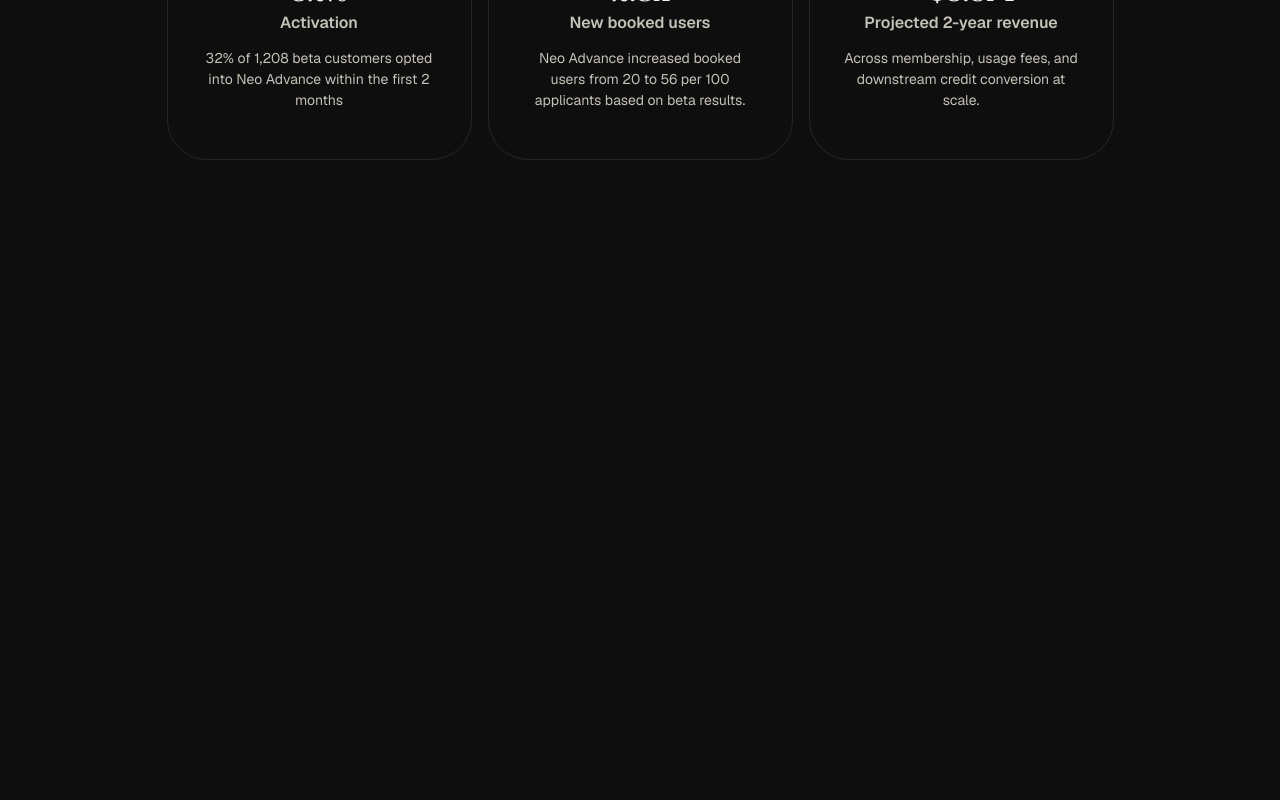
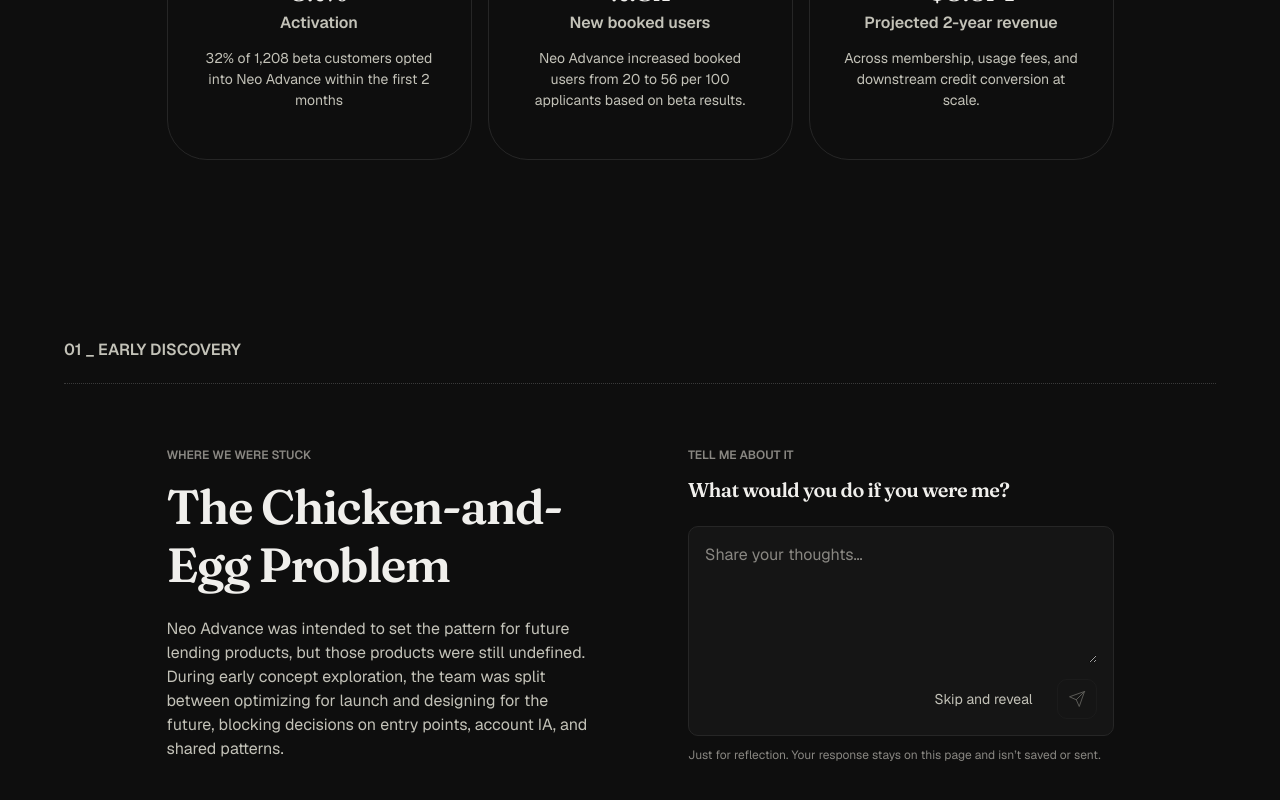
Before and after one commit to PeacePeach/Portfolio-2026, a Next.js app: page /work/neo-advance in a window 1280 px wide. Shown: the part 2422-3222 px from the top of the page. Before the commit the page ends 2582 px from the top, so only its background shows below. Built offline with nearby package versions, Linux system fonts and the light colour scheme.

Commit message:
Add gated Neo Advance early discovery story

```diff
--- a/src/app/work/[slug]/page.tsx
+++ b/src/app/work/[slug]/page.tsx
@@ -7,6 +7,7 @@
 import { NeoCaseIntro } from "@/components/case-study/neo-advance/NeoCaseIntro";
 import { NeoHowItWorks } from "@/components/case-study/neo-advance/NeoHowItWorks";
 import { NeoImpact } from "@/components/case-study/neo-advance/NeoImpact";
+import { NeoEarlyDiscovery } from "@/components/case-study/neo-advance/NeoEarlyDiscovery";
 import { ScrollReveal } from "@/components/ui/ScrollReveal";
 import { getProject, getProjects } from "@/content";
 import { site } from "@/content/site";
@@ -88,6 +89,7 @@
             <NeoHowItWorks className="mt-24" />
             <ScrollReveal as="hr" className="mt-24 border-line" />
             <NeoImpact className="mt-24" />
+            <NeoEarlyDiscovery />
           </NeoCaseIntro>
         </main>
       </>
--- /dev/null
+++ b/src/components/case-study/neo-advance/NeoEarlyDiscovery.tsx
@@ -0,0 +1,178 @@
+"use client";
+
+import { useEffect, useRef, useState } from "react";
+import { AnimatePresence, motion, useReducedMotion } from "motion/react";
+import { Send } from "react-feather";
+import { ScrollReveal } from "@/components/ui/ScrollReveal";
+import { duration, swap } from "@/design/motion";
+
+type Stage = "prompt" | "loading" | "resolved";
+
+// This outline trace is specific to the story's thinking indicator.
+const hOutline = "M12 8H28V32H52V8H68V72H52V48H28V72H12Z";
+const thinkingDuration = duration.image + duration.base;
+
+export function NeoEarlyDiscovery() {
+  const reduce = useReducedMotion();
+  const [response, setResponse] = useState("");
+  const [stage, setStage] = useState<Stage>("prompt");
+  const resolution = useRef<HTMLHeadingElement>(null);
+  const loading = useRef<HTMLDivElement>(null);
+
+  useEffect(() => {
+    if (stage !== "loading") return;
+    const timer = window.setTimeout(
+      () => setStage("resolved"),
+      (reduce ? duration.fast * 3 : thinkingDuration) * 1000,
+    );
+    return () => window.clearTimeout(timer);
+  }, [stage, reduce]);
+
+  const enter = reduce ? { duration: duration.fast } : swap.enter;
+  const exit = reduce ? { duration: duration.fast } : swap.exit;
+  const offset = reduce ? 0 : swap.offset;
+
+  function reveal() {
+    if (stage === "prompt") setStage("loading");
+  }
+
+  return (
+    <section aria-labelledby="neo-discovery" className="mt-(--spacing-section) pb-24">
+      <ScrollReveal>
+        <h2 id="neo-discovery" className="type-label-l text-secondary">01 _ EARLY DISCOVERY</h2>
+      </ScrollReveal>
+      <ScrollReveal as="hr" delay={0.12} className="mt-6 border-0 border-t border-dotted border-line-strong" />
+
+      <div className="mx-auto mt-16 grid max-w-[59.1875rem] grid-cols-1 gap-12 lg:grid-cols-2 lg:gap-24">
+        <div>
+          <ScrollReveal>
+            <p className="type-label-s text-tertiary">WHERE WE WERE STUCK</p>
+          </ScrollReveal>
+          <ScrollReveal delay={0.12}>
+            <h3 className="mt-4 type-display-s text-primary">The Chicken-and-Egg Problem</h3>
+          </ScrollReveal>
+          <ScrollReveal delay={0.24}>
+            <p className="mt-6 type-body-m text-secondary">
+              Neo Advance was intended to set the pattern for future lending products, but those products were still undefined. During early concept exploration, the team was split between optimizing for launch and designing for the future, blocking decisions on entry points, account IA, and shared patterns.
+            </p>
+          </ScrollReveal>
+        </div>
+
+        <ScrollReveal delay={0.36} className="min-w-0">
+          {/* The same slot holds the prompt, thinking state and resolution. */}
+          <div className="min-h-[26rem]">
+            <AnimatePresence mode="wait" initial={false}>
+              {stage === "prompt" ? (
+                <motion.form
+                  key="prompt"
+                  initial={{ opacity: 1 }}
+                  exit={{ opacity: 0, y: -offset, transition: exit }}
+                  onSubmit={(event) => {
+                    event.preventDefault();
+                    if (response.trim()) reveal();
+                  }}
+                >
+                  <p className="type-label-s text-tertiary">TELL ME ABOUT IT</p>
+                  <label htmlFor="neo-discovery-response" className="mt-4 block type-display-xs text-primary">
+                    What would you do if you were me?
+                  </label>
+                  <div className="mt-6 rounded-[10px] border border-line bg-card p-4 transition-colors duration-(--duration-base) ease-out-expo hover:border-line-strong focus-within:border-ink">
+                    <textarea
+                      id="neo-discovery-response"
+                      value={response}
+                      onChange={(event) => setResponse(event.target.value)}
+                      onKeyDown={(event) => {
+                        if ((event.metaKey || event.ctrlKey) && event.key === "Enter" && !event.nativeEvent.isComposing) {
+                          event.preventDefault();
+                          if (response.trim()) reveal();
+                        }
+                      }}
+                      aria-describedby="neo-response-privacy"
+                      rows={5}
+                      placeholder="Share your thoughts…"
+                      className="block w-full resize-y bg-transparent type-body-m text-primary placeholder:text-tertiary"
+                    />
+                    <div className="mt-4 flex items-center justify-end gap-6">
+                      <button
+                        type="button"
+                        onClick={reveal}
+                        className="hover-underline cursor-pointer type-body-s text-secondary transition-colors duration-(--duration-base) ease-out-expo hover:text-primary"
+                      >
+                        Skip and reveal
+                      </button>
+                      <button
+                        type="submit"
+                        disabled={!response.trim()}
+                        aria-label="Send response and reveal the story"
+                        className="flex size-10 cursor-pointer items-center justify-center rounded-[10px] border border-line bg-card text-secondary transition-colors duration-(--duration-base) ease-out-expo hover:bg-card-hover hover:text-primary active:scale-90 disabled:cursor-not-allowed disabled:opacity-40 disabled:hover:bg-card disabled:hover:text-secondary"
+                      >
+                        <Send size={18} strokeWidth={1.33} aria-hidden />
+                      </button>
+                    </div>
+                  </div>
+                  <p id="neo-response-privacy" className="mt-3 type-body-xs text-tertiary">
+                    Just for reflection. Your response stays on this page and isn’t saved or sent.
+                  </p>
+                </motion.form>
+              ) : stage === "loading" ? (
+                <motion.div
+                  key="loading"
+                  ref={loading}
+                  role="status"
+                  tabIndex={-1}
+                  className="flex min-h-[26rem] flex-col items-center justify-center gap-6"
+                  initial={{ opacity: 0, y: offset }}
+                  animate={{ opacity: 1, y: 0, transition: enter }}
+                  exit={{ opacity: 0, y: -offset, transition: exit }}
+                  onAnimationComplete={() => {
+                    if (stage === "loading") loading.current?.focus({ preventScroll: true });
+                  }}
+                >
+                  <p className="type-display-xs text-primary">Here’s what I did ...</p>
+                  <svg viewBox="0 0 80 80" className="size-20 text-line-strong" fill="none" aria-hidden="true">
+                    <path d={hOutline} stroke="currentColor" strokeWidth="1.5" />
+                    {reduce ? (
+                      <circle cx="12" cy="8" r="3" fill="var(--color-highlight)" />
+                    ) : (
+                      <circle r="3" fill="var(--color-highlight)" className="motion-reduce:hidden">
+                        <animateMotion path={hOutline} dur={`${thinkingDuration}s`} repeatCount="indefinite" calcMode="paced" />
+                      </circle>
+                    )}
+                  </svg>
+                </motion.div>
+              ) : (
+                <motion.div
+                  key="resolved"
+                  initial="hidden"
+                  animate="shown"
+                  variants={{ shown: { transition: { staggerChildren: reduce ? 0 : swap.stagger } } }}
+                  onAnimationComplete={() => resolution.current?.focus({ preventScroll: true })}
+                >
+                  {[
+                    <p key="eyebrow" className="type-label-s text-tertiary">HOW I UNBLOCKED</p>,
+                    <h3 key="title" ref={resolution} tabIndex={-1} className="mt-4 type-display-s text-primary">
+                      Defined the Lending Platform Template
+                    </h3>,
+                    <p key="body" className="mt-6 type-body-m text-secondary">
+                      In 2 days, I benchmarked Neo Advance alongside future lending products—term loans, HELOCs, and mortgages—to identify the common platform patterns they would all need. I then translated those patterns into a reusable template for Neo Advance, aligning 3 product leads and 2 founders on account IA, entry points, and core lending experiences.
+                    </p>,
+                  ].map((content) => (
+                    <motion.div
+                      key={content.key}
+                      variants={{
+                        hidden: { opacity: 0, y: offset },
+                        shown: { opacity: 1, y: 0, transition: enter },
+                      }}
+                    >
+                      {content}
+                    </motion.div>
+                  ))}
+                </motion.div>
+              )}
+            </AnimatePresence>
+          </div>
+        </ScrollReveal>
+      </div>
+    </section>
+  );
+}
--- a/src/components/ui/ScrollReveal.tsx
+++ b/src/components/ui/ScrollReveal.tsx
@@ -26,10 +26,6 @@
   children?: ReactNode;
 }) {
   const reduce = useReducedMotion();
-  if (reduce) {
-    const Plain = as;
-    return <Plain className={className}>{children}</Plain>;
-  }
   const M = tags[as];
   return (
     <M
@@ -37,7 +33,7 @@
       initial={{ opacity: 0, y: 16 }}
       whileInView={{ opacity: 1, y: 0 }}
       viewport={{ once: true, amount: 0.15, margin: "0px 0px -10% 0px" }}
-      transition={{ duration: 0.4, ease: "easeOut", delay }}
+      transition={{ duration: reduce ? 0 : 0.4, ease: "easeOut", delay: reduce ? 0 : delay }}
     >
       {children}
     </M>
```
